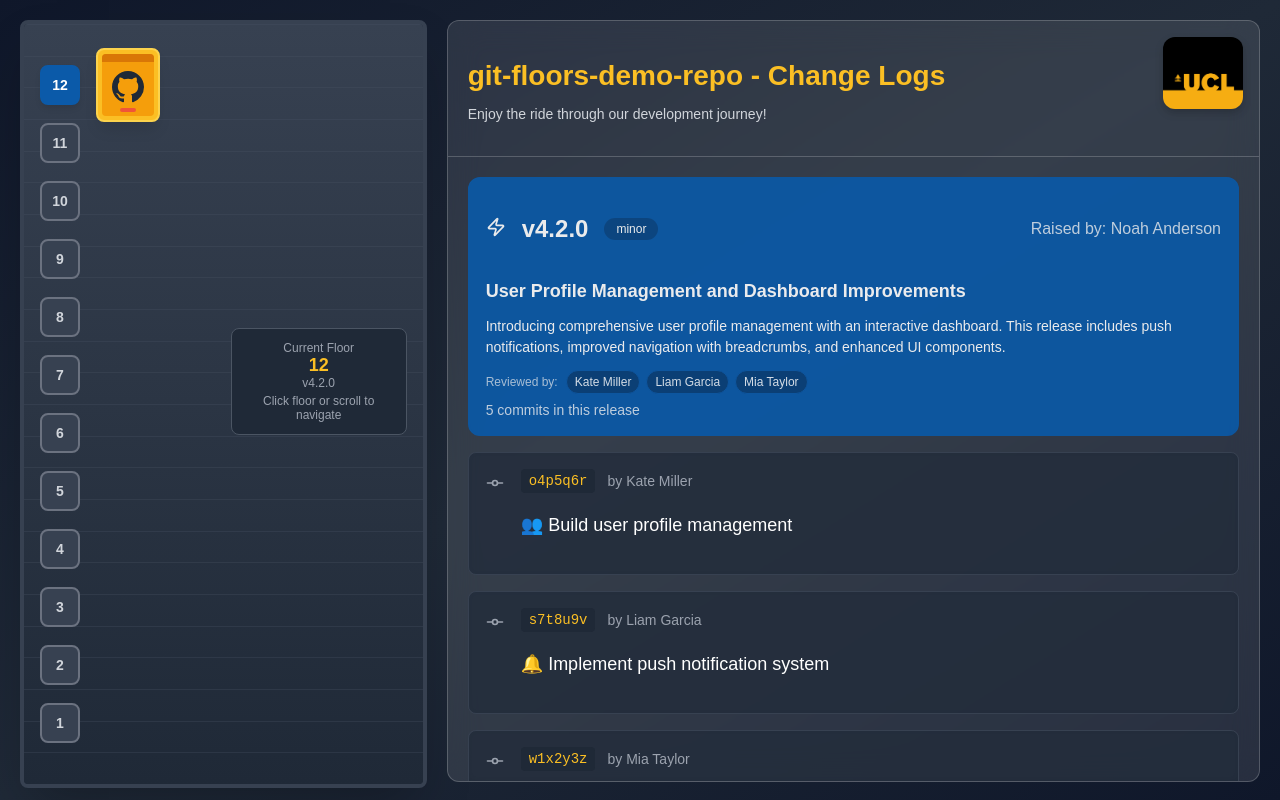
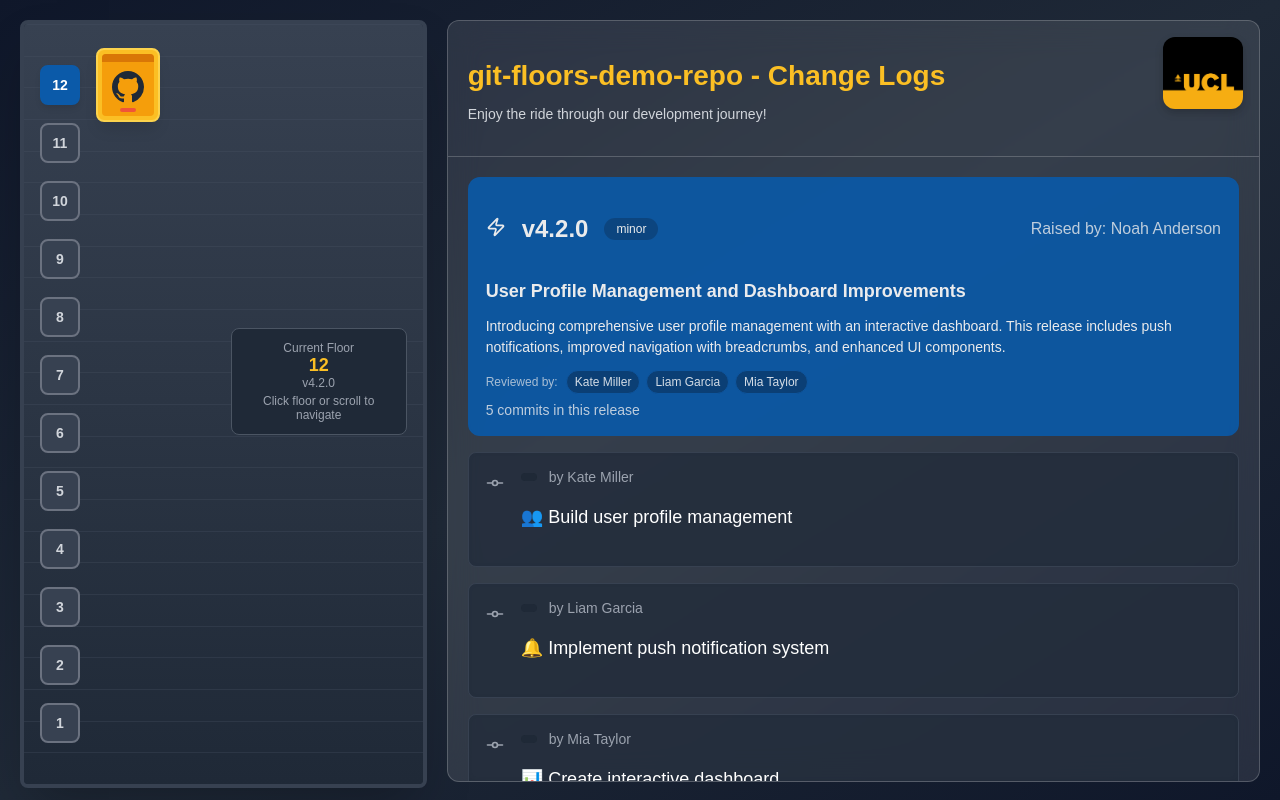
Before and after one commit to zmolla99/git-floors-frontend, a React (Vite) app: page / in a window 1280 px wide. Built offline with nearby package versions, Linux system fonts and the light colour scheme; no server answers.

Commit message:
online fix

```diff
--- a/src/App.jsx
+++ b/src/App.jsx
@@ -12,7 +12,7 @@ const mockVersions = {
       pr_reviewers: ["Alice Chen", "Bob Martinez", "Carol Kim"],
       pr_raiser: "David Johnson",
       commits: [
-        { message: "🎉 Initial project setup and configuration", author: "Alice Chen", link: "https://github.com/company/repo/commit/a1b2c3d", id: "a1b2c3d" },
+        { message: "🎉 Initial project setup and configuration", author: "Alice Chen", link: "https://github.com/company/repo/commit/a1b2c3d", commit_id: "a1b2c3d" },
         { message: "✨ Implement core authentication system", author: "Bob Martinez", link: "https://github.com/company/repo/commit/e4f5g6h", id: "e4f5g6h" },
         { message: "🎨 Add responsive UI framework", author: "Carol Kim", link: "https://github.com/company/repo/commit/i7j8k9l", id: "i7j8k9l" },
         { message: "📱 Mobile layout optimizations", author: "David Johnson", link: "https://github.com/company/repo/commit/m1n2o3p", id: "m1n2o3p" },
@@ -927,7 +927,7 @@ const ScrollingElevatorChangelog = () => {
                                       e.target.style.backgroundColor = '#1f2937';
                                     }}
                                   >
-                                    {commit.id}
+                                    {commit.commit_id}
                                   </a>
                                   <span style={styles.commitAuthor}>
                                     by {commit.author}
--- a/src/main.jsx
+++ b/src/main.jsx
@@ -8,7 +8,7 @@ const Root = () => {
   const [showLoader, setShowLoader] = useState(true);
 
   useEffect(() => {
-    const openTimer = setTimeout(() => setDoorsOpen(true), 2000);
+    const openTimer = setTimeout(() => setDoorsOpen(true), 3000);
     const removeTimer = setTimeout(() => setShowLoader(false), 5000);
     return () => {
       clearTimeout(openTimer);
```
